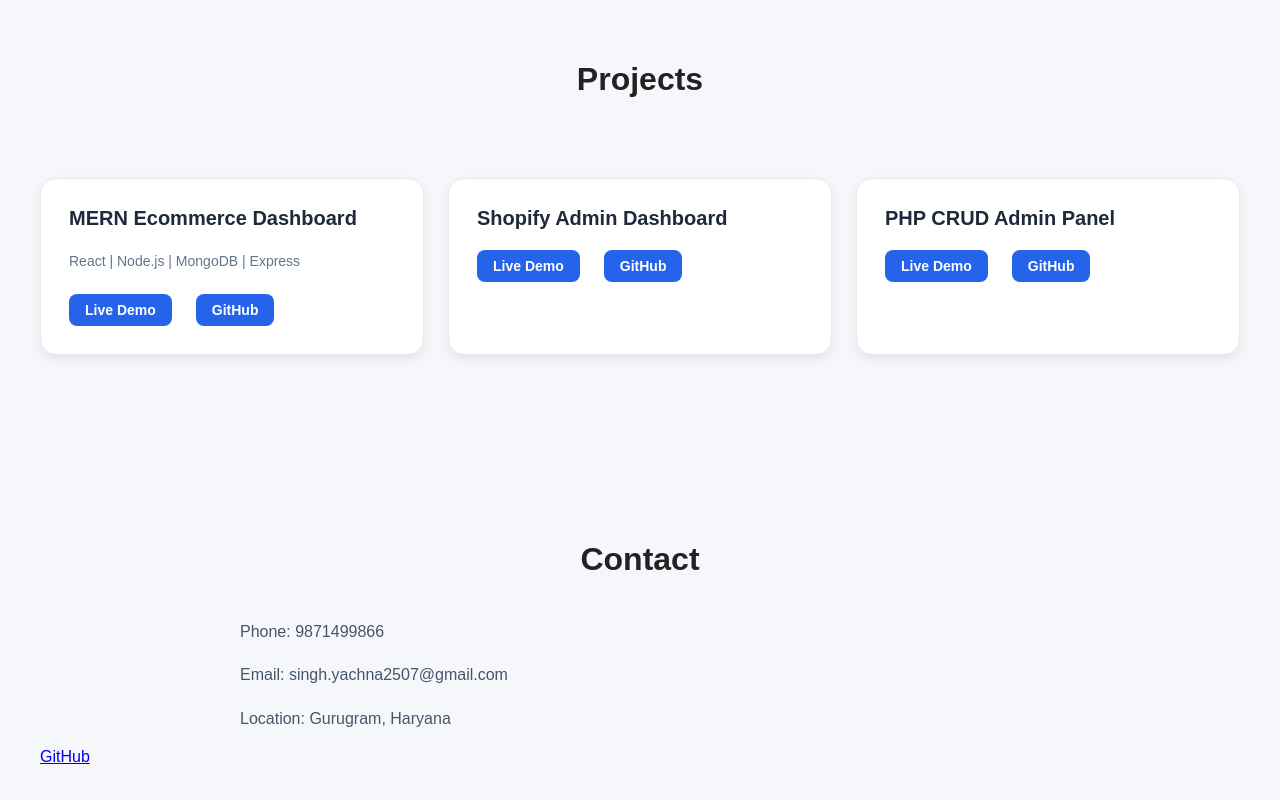
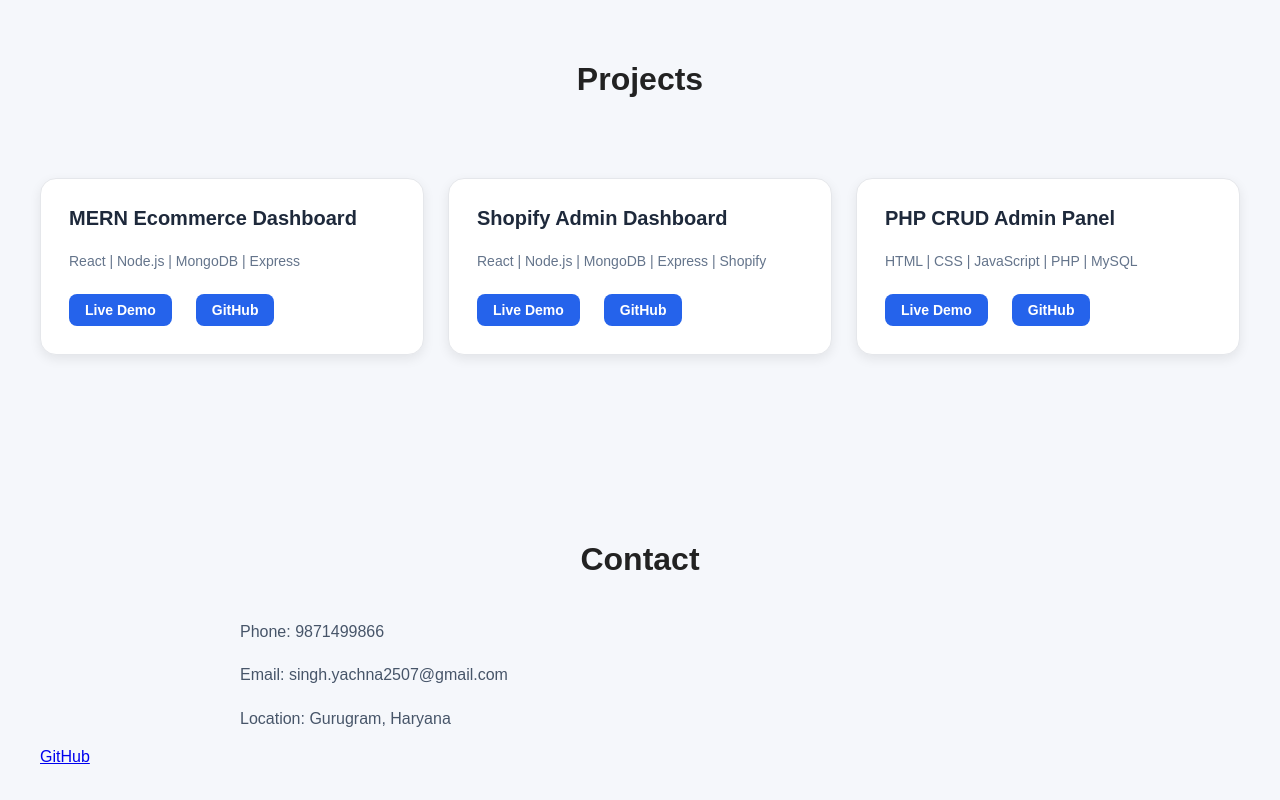
Before and after one commit to yachna2507/portfolio, a React (Create React App) app: page / in a window 1280 px wide. Shown: the part 1522-2322 px from the top of the page. Built offline with nearby package versions, Linux system fonts and the light colour scheme.

Commit message:
Update Projects.js

```diff
--- a/src/components/Projects.js
+++ b/src/components/Projects.js
@@ -21,6 +21,7 @@ function Projects() {
                 </div>
             <div className="project-card">
                 <h3> Shopify Admin Dashboard</h3>
+                     <p className="tech-stack">React | Node.js | MongoDB | Express | Shopify</p>
                     <div className="project-links">
                 <a
                 href="https://shopify-admin-dashboard-client.vercel.app"
@@ -36,6 +37,7 @@ function Projects() {
             </div>
             <div className="project-card">
                 <h3>PHP CRUD Admin Panel</h3>
+                     <p className="tech-stack"> HTML | CSS | JavaScript | PHP | MySQL </p>
                     <div className="project-links">
                 <a
                 href="http://yachnacrud.great-site.net/php_crud_project/login.php"
```
